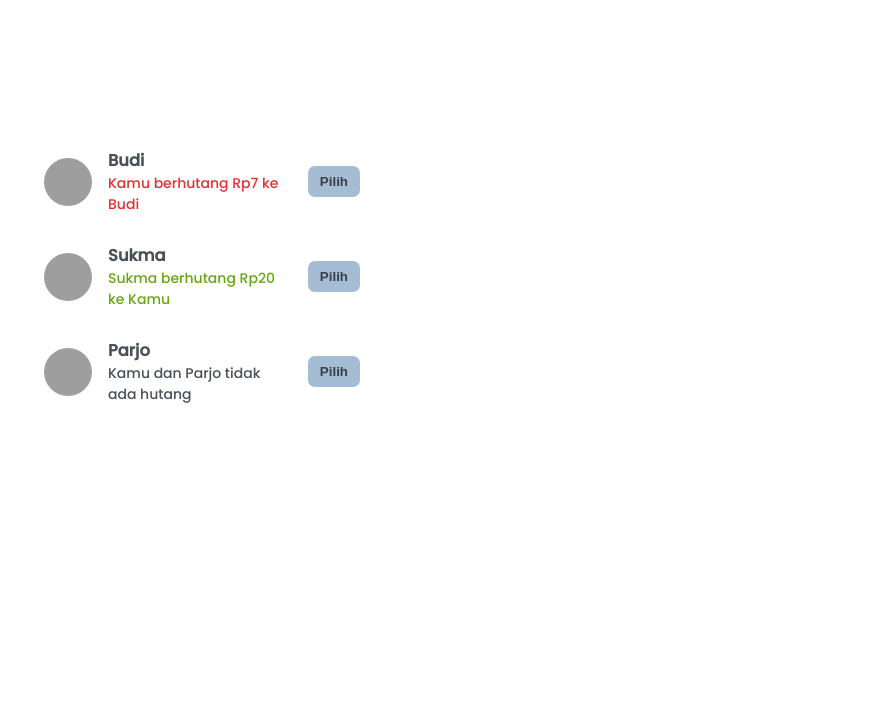
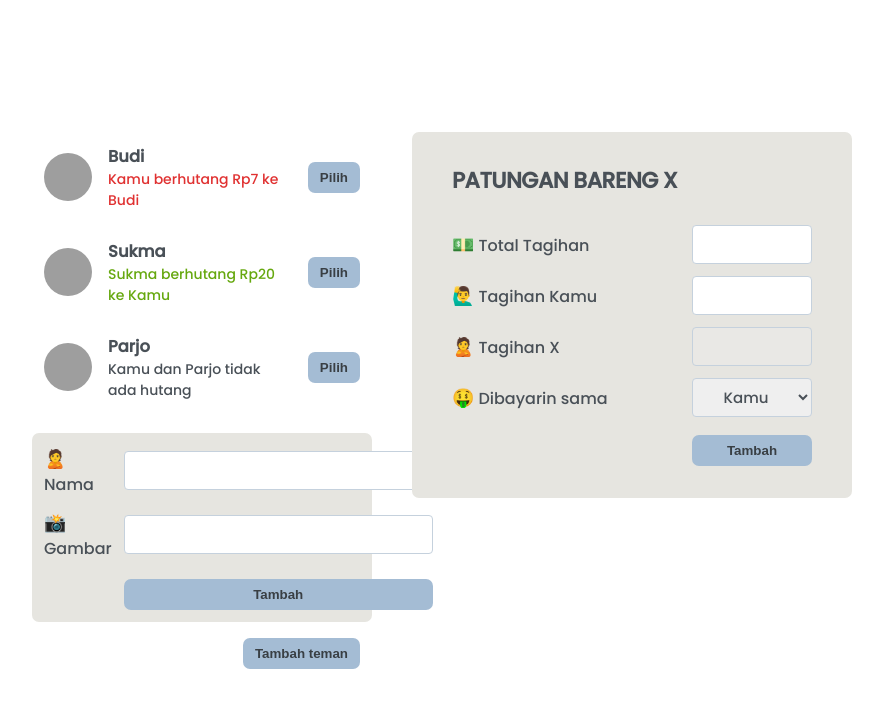
Before and after one commit to Abaljerind/belajar-fullstack, a React app in the folder reactjs/split-bill/: page / in a window 1280 px wide. Shown: the top 708 px of the page, without its empty margins (198-1081 px from the left). Built offline with nearby package versions, Linux system fonts and the light colour scheme; grey boxes are pictures that could not be loaded; the HTML template or start-up script is replaced by a standard one.

Commit message:
Add component FormAddFriend & FormSplitBill, also button to add friend

```diff
--- a/reactjs/split-bill/src/App.jsx
+++ b/reactjs/split-bill/src/App.jsx
@@ -1,3 +1,5 @@
+import FormAddFriend from "./components/FormAddFriend";
+import FormSplitBill from "./components/FormSplitBill";
 import FriendList from "./components/FriendList";
 
 const initialFriends = [
@@ -26,7 +28,10 @@ function App() {
     <div className="app">
       <div className="sidebar">
         <FriendList friends={initialFriends} />
+        <FormAddFriend />
+        <button className="button">Tambah teman</button>
       </div>
+      <FormSplitBill />
     </div>
   );
 }
```
